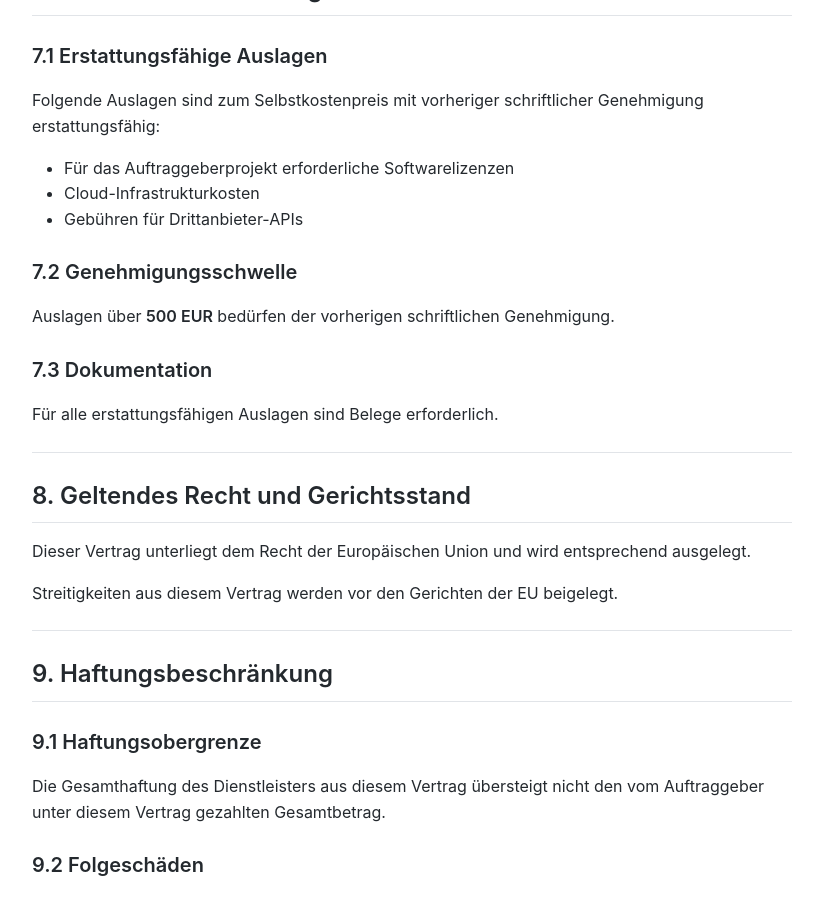
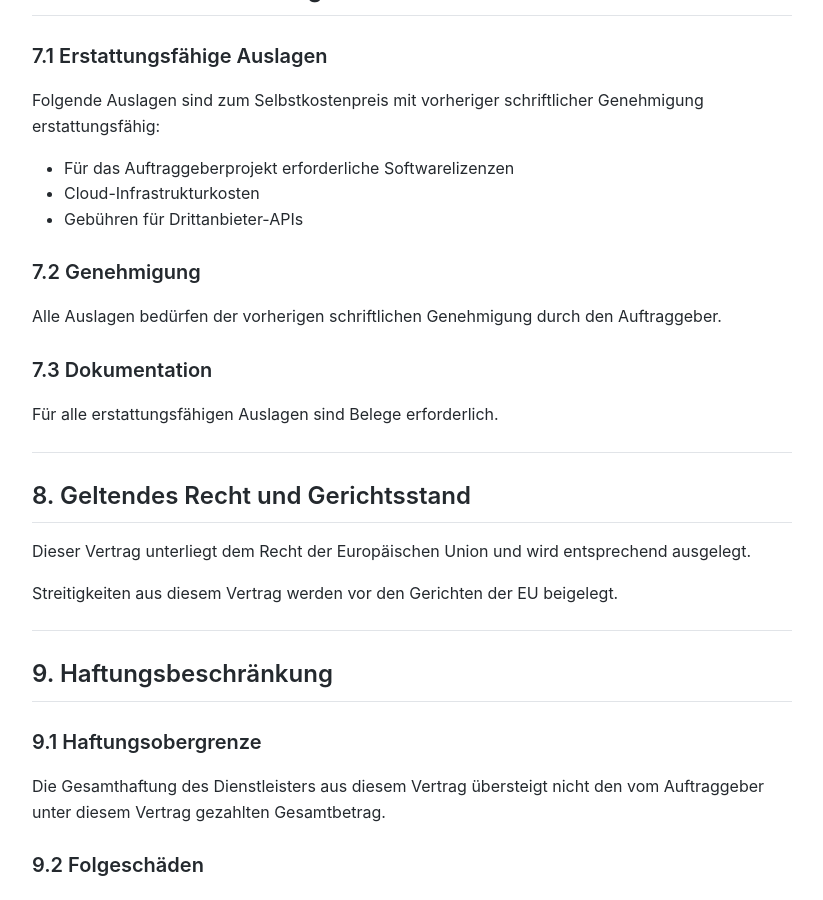
Before and after one commit to MariusWilsch/public-wilsch-ai-pages, a Jekyll site: the page built from project/abtmayr-reichert/rahmenvertrag-tm-2025-12-16.md, in a window 1280 px wide and 900 px high, scrolled down 3588 px. Shown: the whole window, without its empty margins (228-1051 px from the left). Built offline with Jekyll 4.4.1, drawn with Linux system fonts in a browser that asks for light colours; our own code applies the rules of GitHub Pages for plain Markdown files.

Commit message:
Sync from hippocampus 2026-01-02

```diff
--- a/project/abtmayr-reichert/rahmenvertrag-tm-2025-12-16.md
+++ b/project/abtmayr-reichert/rahmenvertrag-tm-2025-12-16.md
@@ -134,9 +134,9 @@ Folgende Auslagen sind zum Selbstkostenpreis mit vorheriger schriftlicher Genehm
 - Cloud-Infrastrukturkosten
 - Gebühren für Drittanbieter-APIs
 
-### 7.2 Genehmigungsschwelle
+### 7.2 Genehmigung
 
-Auslagen über **500 EUR** bedürfen der vorherigen schriftlichen Genehmigung.
+Alle Auslagen bedürfen der vorherigen schriftlichen Genehmigung durch den Auftraggeber.
 
 ### 7.3 Dokumentation
 
```
